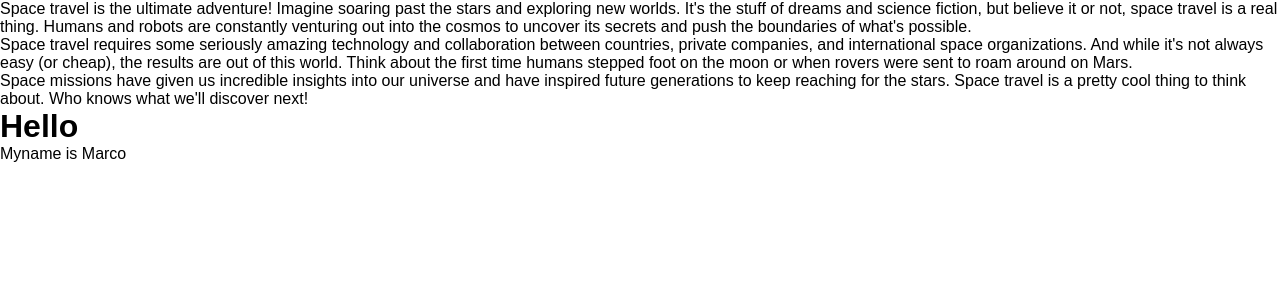
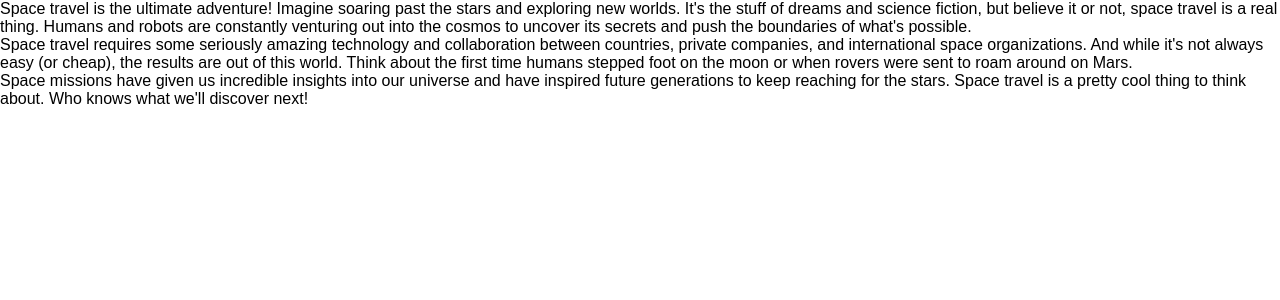
Before and after one commit to Marcofa87/Text-expander, a React (Create React App) app: page / in a window 1280 px wide. Shown: the top 300 px of the page. Built offline with nearby package versions, Linux system fonts and the light colour scheme.

Commit message:
Added changes

```diff
--- a/src/App.js
+++ b/src/App.js
@@ -29,8 +29,6 @@ export default function App() {
         have inspired future generations to keep reaching for the stars. Space
         travel is a pretty cool thing to think about. Who knows what we'll
         discover next!
-        <h1>Hello</h1>
-        <p>Myname is Marco</p>
       </TextExpander>
     </div>
   );
```
